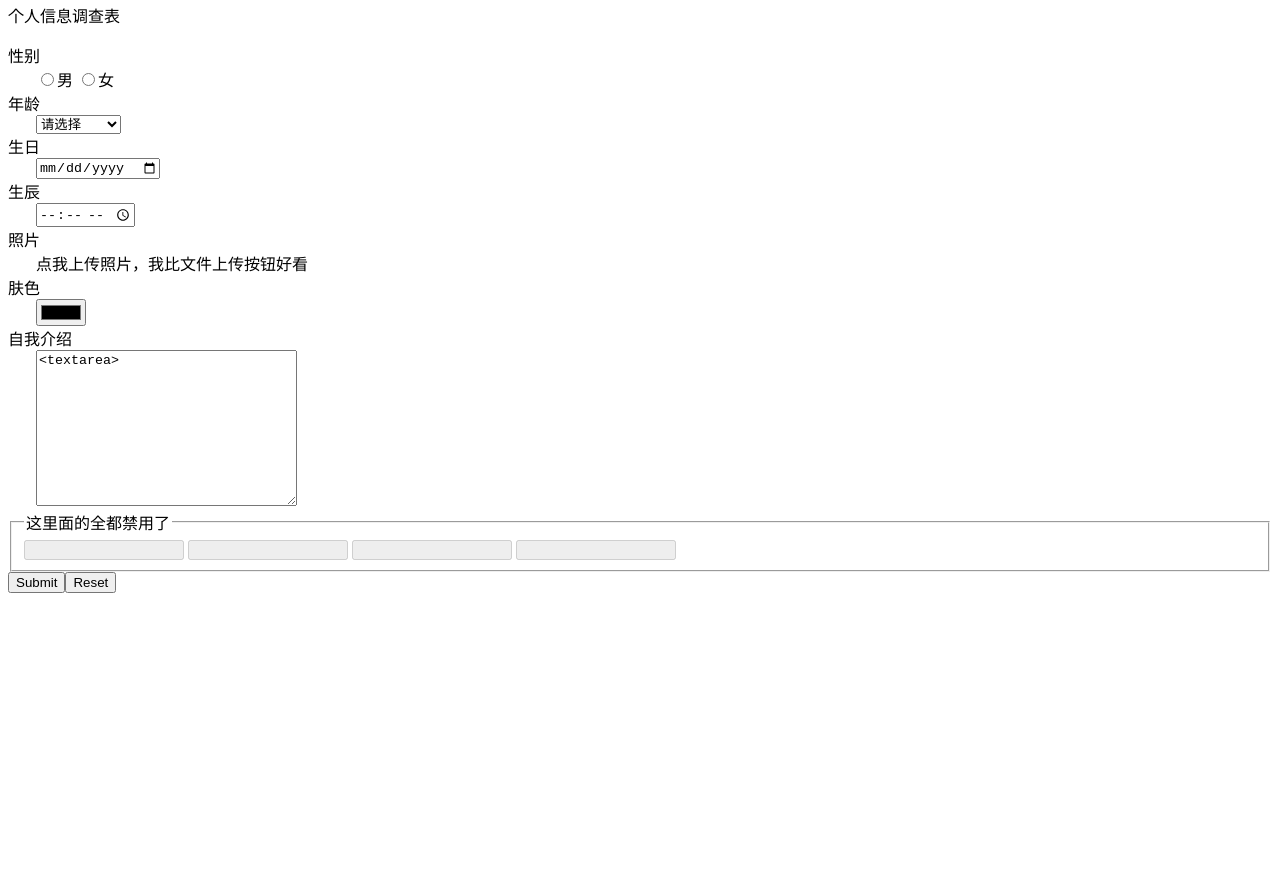
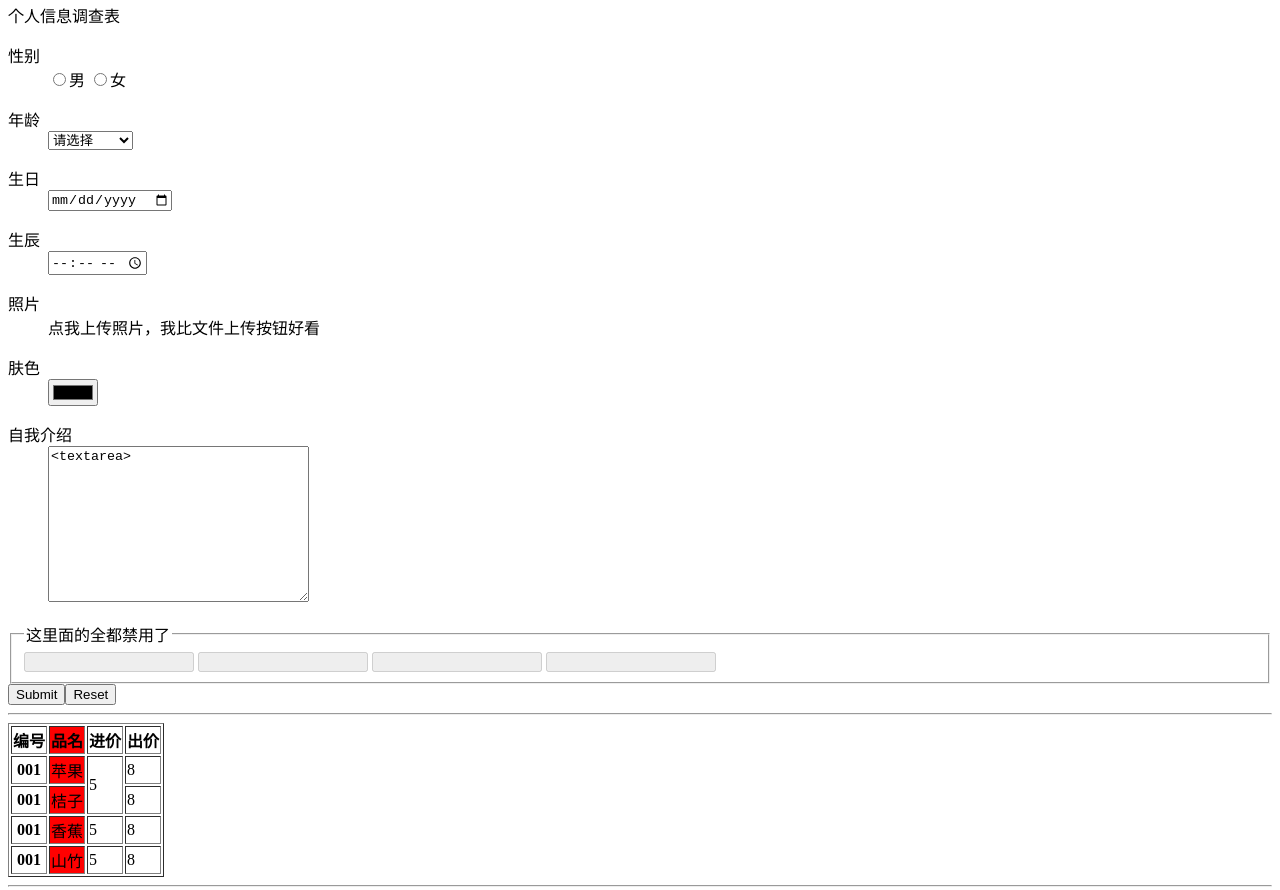
Before and after one commit to jimxhw/jimxhw.github.io, a plain HTML site: page miao/html-basic.html in a window 1280 px wide. Shown: the part 1387-2277 px from the top of the page. Before the commit the page ends 1988 px from the top, so only its background shows below. Drawn offline with Linux system fonts and the light colour scheme; grey boxes are pictures that could not be loaded.

Commit message:
最终版本

```diff
--- a/miao/html-basic.html
+++ b/miao/html-basic.html
@@ -87,23 +87,24 @@
     </div>
     <hr>
     <div>
-        <form action="https://www.google.com/search" method="get">
+        <form action="https://www.google.com/search" target="_blank" method="get">
             <p><b> Google搜索</b></p>
-            <input type="text" name="q" placeholder="请输入想要搜索的内容" required>
+            <input type="text" name="q" autocomplete="off" placeholder="请输入想要搜索的内容" required>
             <input type="submit" value="在新窗口打开搜索结果">
         </form>
     </div>
     <hr>
     <div>
-        <form>
+        <form action="https://jimxhw.github.io/miao/html-basic.html">
             <p>个人信息调查表</p>
-            性别<br>&nbsp;&nbsp;&nbsp;&nbsp;&nbsp;&nbsp;
-            <input type="radio" name="sex" value="male">男
-            <input type="radio" name="sex" value="female">女
-        </form>
-        <form>
-            年龄<br>&nbsp;&nbsp;&nbsp;&nbsp;&nbsp;&nbsp;
-            <select>
+            <dl>
+                <dt>性别</dt>
+                <dd> <input type="radio" name="sex" value="male">男
+                    <input type="radio" name="sex" value="female">女</dd>
+            </dl>
+            <dl>
+                <dt>年龄</dt>
+                <dd><select>
                         <option value="请选择">请选择</option>
                         <optgroup label="少年">
                             <option value="1-6岁">1-6岁</option>
@@ -118,43 +119,114 @@
                             <option value="23-30岁">23-30岁</option>
                         </optgroup>
                     </select>
-        </form>
-        <form>
-            生日<br>&nbsp;&nbsp;&nbsp;&nbsp;&nbsp;&nbsp;
-            <input type="date" id="date">
-        </form>
-        <form>
-            生辰<br>&nbsp;&nbsp;&nbsp;&nbsp;&nbsp;&nbsp;
-            <input type="time" id="time">
-        </form>
-        <form>
-            照片<br>&nbsp;&nbsp;&nbsp;&nbsp;&nbsp;&nbsp;
+                </dd>
+            </dl>
+            <dl>
+                <dt>
+                    生日</dt>
+                <dd> <input type="date" id="date"></dd>
+            </dl>
+
+            <dl>
+                <dt>生辰</dt>
+                <dd>
+                    <input type="time" id="time"></dd>
+            </dl>
+            </dd>
+            </dl>
+            <dl>
+                <dt>照片</dt>
+                <dd>
                     <label for="upload">点我上传照片，我比文件上传按钮好看</label>
-            <input hidden type="file" accept="image/*" id="upload">
-        </form>
-        <form>
-            肤色<br>&nbsp;&nbsp;&nbsp;&nbsp;&nbsp;&nbsp;
-            <input type="color">
-        </form>
-        <form>
-            自我介绍<br>&nbsp;&nbsp;&nbsp;&nbsp;&nbsp;&nbsp;
-            <textarea rows="10" cols="30">&lt;textarea></textarea>
-        </form>
+                    <input hidden type="file" accept="image/*" id="upload"></dd>
+            </dl>
+
+            <dl>
+                <dt>肤色</dt>
+                <dd>
+                    <input type="color"></dd>
+            </dl>
+
+            <dl>
+                <dt>自我介绍</dt>
+                <dd>
+                    <textarea rows="10" cols="30">&lt;textarea></textarea></dd>
+            </dl>
+
 
             <fieldset form="A" disabled="disabled">
                 <legend>这里面的全都禁用了</legend>
                 <form>
-                <input type="button" style="height:20px;width:160px">
-                <input type="button" style="height:20px;width:160px">
-                <input type="button" style="height:20px;width:160px">
-                <input type="button" style="height:20px;width:160px">
+                    <input type="button" style="height:20px;width:170px">
+                    <input type="button" style="height:20px;width:170px">
+                    <input type="button" style="height:20px;width:170px">
+                    <input type="button" style="height:20px;width:170px">
                 </form>
             </fieldset>
-        <form action="https://jimxhw.github.io/miao/html-basic.html">
             <input id="whoami" type="submit" action=><input type="reset">
         </form>
     </div>
+    <hr>
+    <div>
+        <table border="1" caption="货品列表">
 
+            <tbody>
+                <tr>
+                    <th>编号</th>
+                    <th bgcolor="red">品名</th>
+                    <th>进价</th>
+                    <th>出价</th>
+                </tr>
+                <tr>
+                    <th>001</th>
+                    <td bgcolor="red">苹果</td>
+                    <td rowspan="2">5</td>
+                    <td>8</td>
+                </tr>
+                <tr>
+                    <th>001</th>
+                    <td bgcolor="red">桔子</td>
+                    <td>8</td>
+
+                </tr>
+                <tr>
+                    <th>001</th>
+                    <td bgcolor="red">香蕉</td>
+                    <td>5</td>
+                    <td>8</td>
+                </tr>
+                <tr>
+                    <th>001</th>
+                    <td bgcolor="red">山竹</td>
+                    <td>5</td>
+                    <td>8</td>
+                </tr>
+            </tbody>
+        </table>
+    </div>
+    <hr>
+    <div>
+        <img title="image title"
+            src="https://drscdn.500px.org/photo/174778125/m%3D1170_k%3D1/2841ccf2a3720e8e794a6a6930f6ff2c"
+            usemap="#somemap" width="300 " height="460">
+        <map name="somemap">
+            <area shape="rect" coords="55,108,205,200" href="https://www.mi.com/" alt="ieksoef" title="abc"
+                target="_blank">
+            <area shape="circle" coords="131,262,80" href="https://jimxhw.github.io/miao/html-basic.html" alt="dsa">
+
+        </map>
+    </div>
+    <hr>
+    <div>
+        <a href="https://www.mi.com/" target="xm"><u>点击我会在下面的frame里打开小米商场，但为什么打不开呢？</u></a><br>
+        <iframe name="xm" src="https://www.mi.com/" frameborder="0">
+
+        </iframe><br>
+        <span>怎样</span>&nbsp;&nbsp;&nbsp;&nbsp;&nbsp;&nbsp;&nbsp;&nbsp;&nbsp;&nbsp; &nbsp;<span>在这两个字之间空这么大呢？</span>
+        <br>
+        <span>怎样在页面中显示下面的内容呢？</span> <br>
+        &lt;span>&lt;/span>
+    </div>
 </body>
 
 </html>
```
Lines whose indentation alone changed are shown as unchanged.
